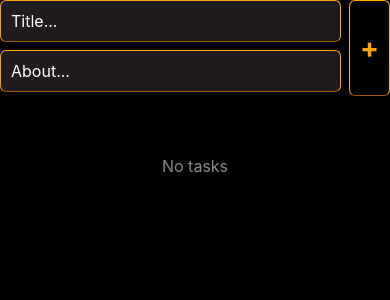
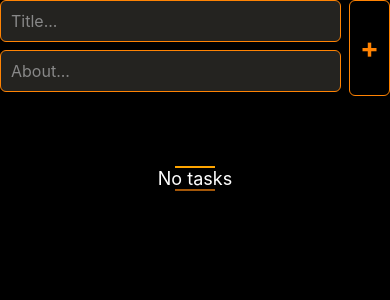
Before and after one commit to HiruniRamanayaka/SENG-31323---React-Native-To-Do-List-App, a React Native app in the folder se2021024/: screen /Home in a window 390 px wide. Shown: the top 300 px of the page. Built offline with nearby package versions, Linux system fonts and the light colour scheme.

Commit message:
Added DeleteTaskButton component with confirmation dialog

```diff
--- /dev/null
+++ b/se2021024/src/components/DeleteTaskButton.tsx
@@ -0,0 +1,124 @@
+import React, { useState } from 'react';
+import { TouchableOpacity, Text, StyleSheet, Alert, Modal, View } from 'react-native';
+import { useTaskStore } from '../stores/useTaskStore';
+
+type Props = {
+    index: number;
+  };
+
+  const DeleteTaskButton: React.FC<Props> = ({ index }) => {
+    const deleteTask = useTaskStore((state => state.deleteTask));
+    const [modalVisible, setModalVisible] = useState(false);
+
+    const confirmDelete = () => {
+      deleteTask(index);
+      setModalVisible(false);
+    }
+
+  return (
+    <>
+      <TouchableOpacity style={styles.button} onPress={() => setModalVisible(true)}>
+        <Text style={styles.deleteButtonText}>x</Text>
+      </TouchableOpacity>
+
+      <Modal
+        transparent={true}
+        visible={modalVisible}
+        animationType='fade'
+        onRequestClose={() => setModalVisible(false)}
+      >
+        <View style={styles.modalBackground}>
+          <View style={styles.modalContainer}>
+            <Text style={styles.modalTitle}>Delete This Task?</Text>
+            <View style={styles.modalButtons}>
+              <TouchableOpacity style={styles.deleteButton} onPress={confirmDelete}>
+                  <Text style={styles.buttonText}>Yes</Text>
+              </TouchableOpacity>
+              <TouchableOpacity style={styles.cancelButton} onPress={() => setModalVisible(false)}>
+                  <Text style={styles.buttonText}>No</Text>
+              </TouchableOpacity>
+            </View>
+          </View>
+        </View>
+      </Modal>
+    </>
+  )
+}
+
+export default DeleteTaskButton
+
+const styles = StyleSheet.create({
+  button: {
+    marginTop: 8,
+    alignSelf: 'flex-end',
+    backgroundColor: '#1B1A17',
+    paddingHorizontal: 12,
+    paddingVertical: 4,
+    borderRadius: 5,
+    borderColor: '#A35709',
+    borderWidth: 2,
+    padding: 10,
+  },
+  buttonText: {
+    fontSize: 16,
+    textAlign: 'center',
+    color: '#D9D9D9',
+  },
+  deleteButtonText: {
+    fontSize: 16,
+    textAlign: 'center',
+    color: '#FF8303',
+  },
+  modalBackground: {
+    flex: 1,
+    backgroundColor: 'rgba(0,0,0,0.5)',
+    justifyContent: 'center',
+    alignItems: 'center',
+  },
+  modalContainer: {
+    width: 300,
+    height: 200,
+    backgroundColor: '#1F1E1B',
+    padding: 20,
+    alignItems: 'center',
+    borderColor: '#A35709',
+    borderTopWidth: 2,
+    borderRadius: 4,
+    marginBottom: 8,
+  },
+  modalTitle: {
+    fontSize: 18,
+    fontWeight: 400,
+    alignItems: 'center',
+    margin: 40,
+    color: 'white',
+  },
+  modalButtons: {
+    flexDirection: 'row',
+    justifyContent: 'space-between',
+    width: '100%',
+    gap: '10',
+  },
+  deleteButton: {
+    backgroundColor: '#1F1B1E',
+    padding: 10,
+    flex: 1,
+    marginLeft: 10,
+    alignItems: 'center',
+    borderColor: '#A35709',
+    borderWidth: 1,
+    borderRadius: 8,
+    marginBottom: 8,
+  },
+  cancelButton: {
+    backgroundColor: '#1F1B1E',
+    padding: 10,
+    flex: 1,
+    marginRight: 10,
+    alignItems: 'center',
+    borderColor: '#A35709',
+    borderWidth: 1,
+    borderRadius: 8,
+    marginBottom: 8,
+  },
+});
--- a/se2021024/src/components/TaskInput.tsx
+++ b/se2021024/src/components/TaskInput.tsx
@@ -18,7 +18,7 @@ const TaskInput = () => {
         addTask({ title, about });
         setTitle('');
         setAbout('');
-        Alert.alert('Success', 'Task saved!');
+        //Alert.alert('Success', 'Task saved!');
     };
 
   return (
@@ -27,14 +27,14 @@ const TaskInput = () => {
             <TextInput
                 style={styles.input}
                 placeholder="Title..."
-                placeholderTextColor="#fff"
+                placeholderTextColor="#888"
                 value={title}
                 onChangeText={setTitle}
             />
             <TextInput
                 style={styles.input}
                 placeholder="About..."
-                placeholderTextColor="#fff"
+                placeholderTextColor="#888"
                 value={about}
                 onChangeText={setAbout}
             />
@@ -60,19 +60,17 @@ const styles = StyleSheet.create({
     },
     input: {
         fontSize: 16,
-        backgroundColor: '#1F1B1E',
-        borderBottomColor: '#A35709',
-        borderColor: '#FFA500',
+        backgroundColor: '#242320',
+        borderColor: '#FF8303',
         borderWidth: 1,
         borderRadius: 6,
         padding: 10,
         marginBottom: 8,
-        color: '#fff',
+        color: '#F0E3CAA3',
     },
     customButton: {
         backgroundColor: COLORS.background,
-        borderBottomColor: '#A35709',
-        borderColor: '#FFA500',
+        borderColor: '#FF8303',
         borderWidth: 1,
         borderRadius: 6,
         padding: 10,
@@ -84,7 +82,7 @@ const styles = StyleSheet.create({
       buttonText: {
         fontSize: 28,
         fontWeight: 'bold',
-        color: '#FFA500',
+        color: '#FF8303',
       },
       taskItem: {
         backgroundColor: '#333',
--- a/se2021024/src/components/TaskList.tsx
+++ b/se2021024/src/components/TaskList.tsx
@@ -2,6 +2,7 @@ import React from 'react'
 import { View, Text, StyleSheet, ScrollView } from 'react-native';
 import { useTaskStore } from '../stores/useTaskStore';
 import { COLORS } from '../constants/theme';
+import DeleteTaskButton from './DeleteTaskButton';
 
 const TaskList = () => {
   const tasks = useTaskStore((state) => state.tasks);
@@ -9,12 +10,21 @@ const TaskList = () => {
   return (
     <ScrollView style={styles.listContainer}>
       {tasks.length === 0 ? (
-        <Text style={styles.emptyText}>No tasks</Text>
+        <View style={styles.borderText}>
+            <Text style={styles.topBorder}></Text>
+            <Text style={styles.emptyText}>No tasks</Text>
+            <Text style={styles.bottomBorder}></Text>
+        </View>
         ) : (
           tasks.map((task, index) => (
             <View key={index} style={styles.taskItem}>
-              <Text style={styles.taskTitle}>{task.title}</Text>
-              <Text style={styles.taskAbout}>{task.about}</Text>
+              <View style={styles.taskItemContainer}>
+                <Text style={styles.taskTitle}>{task.title}</Text>
+                <Text style={styles.taskAbout}>{task.about}</Text>
+              </View>
+              <View style={styles.deleteButton}>
+                <DeleteTaskButton index={index} />
+              </View>
             </View>
           ))
       )}
@@ -30,24 +40,53 @@ const styles = StyleSheet.create({
     paddingHorizontal: 16,
   },
   taskItem: {
+    flexDirection: 'row',
     backgroundColor: '#333',
     padding: 12,
     marginBottom: 12,
-    borderRadius: 8,
+    borderColor: '#A35709',
+    borderWidth: 2,
+    borderRadius: 6,
+    textAlign: 'center',
+  },
+  taskItemContainer: {
+    flex: 1,
+    marginRight: 8,
   },
   taskTitle: {
     fontSize: 16,
     fontWeight: 'bold',
-    color: '#fff',
+    color: '#F0E3CA',
   },
   taskAbout: {
     fontSize: 14,
-    color: '#aaa',
+    color: '#F0E3CA',
+  },
+  deleteButton: {
+    justifyContent: 'center',
+    alignItems: 'center',
+    padding: 5,
+    marginBottom: 8,
+  },
+  borderText: {
+    marginTop: 30,
+    alignItems: 'center',
+  },
+  topBorder: {
+    borderBottomColor: '#A35709',
+    borderColor: '#FFA500',
+    borderTopWidth: 2,
+    width: 40,
+  },
+  bottomBorder: {
+    borderBottomColor: '#A35709',
+    borderColor: '#FFA500',
+    borderBottomWidth: 2,
+    width: 40,
   },
   emptyText: {
     textAlign: 'center',
-    marginTop: 20,
-    fontSize: 16,
-    color: '#888',
+    fontSize: 18,
+    color: 'white',
   },
 });
--- a/se2021024/src/stores/useTaskStore.ts
+++ b/se2021024/src/stores/useTaskStore.ts
@@ -10,6 +10,7 @@ type Task = {
 type TaskState = {
   tasks: Task[];
   addTask: (task: Task) => void;
+  deleteTask: (index: number) => void;
   clearTasks: () => void;
 };
 
@@ -17,10 +18,19 @@ export const useTaskStore = create<TaskState>()(
   persist(
     (set) => ({
       tasks: [],
+      // Adding tasks
       addTask: (task) =>
         set((state) => ({
           tasks: [...state.tasks, task],
         })),
+
+      // Adding tasks
+      deleteTask: (index: number) =>
+        set((state) => ({
+            tasks: state.tasks.filter((_, i) => i !== index),
+        })),
+
+      // Clearing tasks
       clearTasks: () => set({ tasks: [] }),
     }),
     {
```
